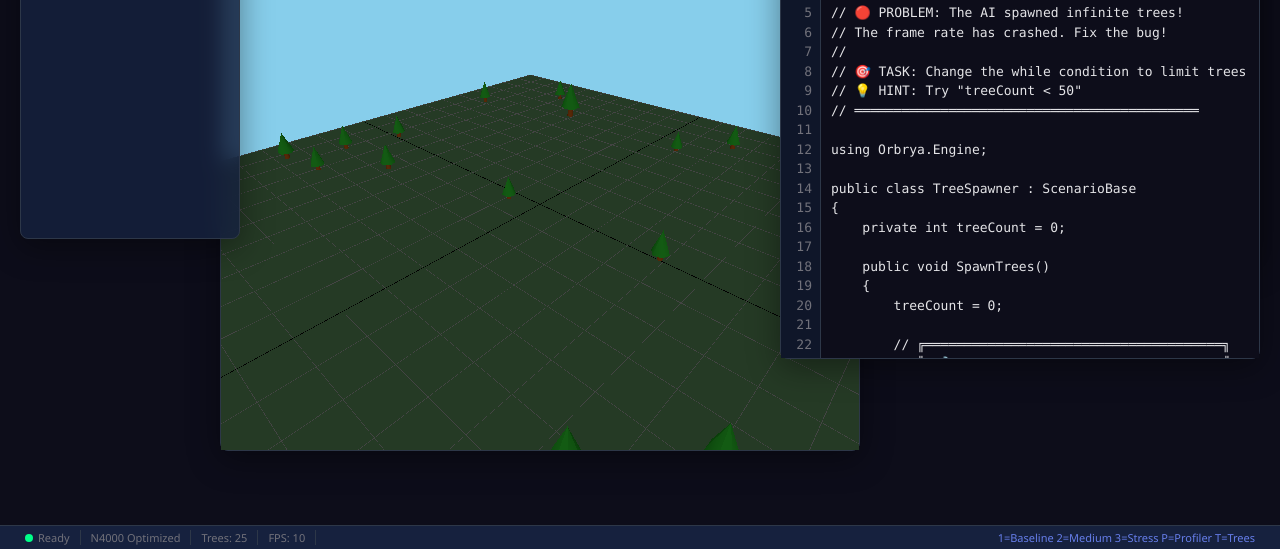
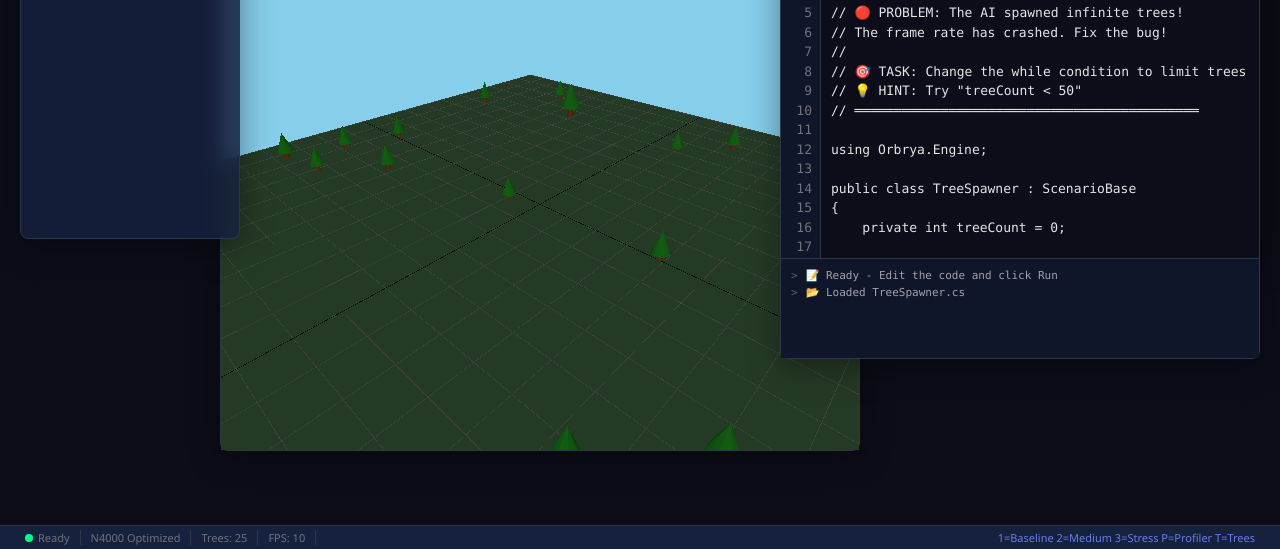
Before and after one commit to oskinner-dev/orbrya_engine_prototype, a website built with Vite: page index.html in a window 1280 px wide. Shown: the part 251-800 px from the top of the page. Built offline with nearby package versions, Linux system fonts and the light colour scheme; animation ran at ten frames a second.

Commit message:
"fix-code-editor-toolbar-scroll"

```diff
--- a/css/panels.css
+++ b/css/panels.css
@@ -216,6 +216,12 @@ html, body {
     flex: 1;
     overflow: auto;
     padding: 10px;
+}
+
+/* Code editor panel needs special handling - no padding, no scroll on content */
+#code-editor-panel .panel-content {
+    padding: 0;
+    overflow: hidden;
 }
 
 .panel-content::-webkit-scrollbar {
@@ -482,12 +488,18 @@ html, body {
 
 /* Code editor area */
 .code-editor-wrapper {
-    flex: 1;
     display: flex;
     flex-direction: column;
+    height: 100%;
     overflow: hidden;
 }
 
+/* Toolbar stays fixed at top */
+.code-editor-wrapper .editor-toolbar {
+    flex-shrink: 0;
+}
+
+/* Code editor takes remaining space */
 .code-editor {
     flex: 1;
     display: flex;
@@ -495,6 +507,8 @@ html, body {
     font-size: 13px;
     line-height: 1.5;
     background: var(--bg-darkest);
+    overflow: hidden;
+    min-height: 0; /* Important for flex children to shrink */
 }
 
 .line-numbers {
@@ -505,6 +519,8 @@ html, body {
     user-select: none;
     border-right: 1px solid var(--border-color);
     min-width: 40px;
+    overflow-y: auto;
+    overflow-x: hidden;
 }
 
 .line-numbers div {
```
